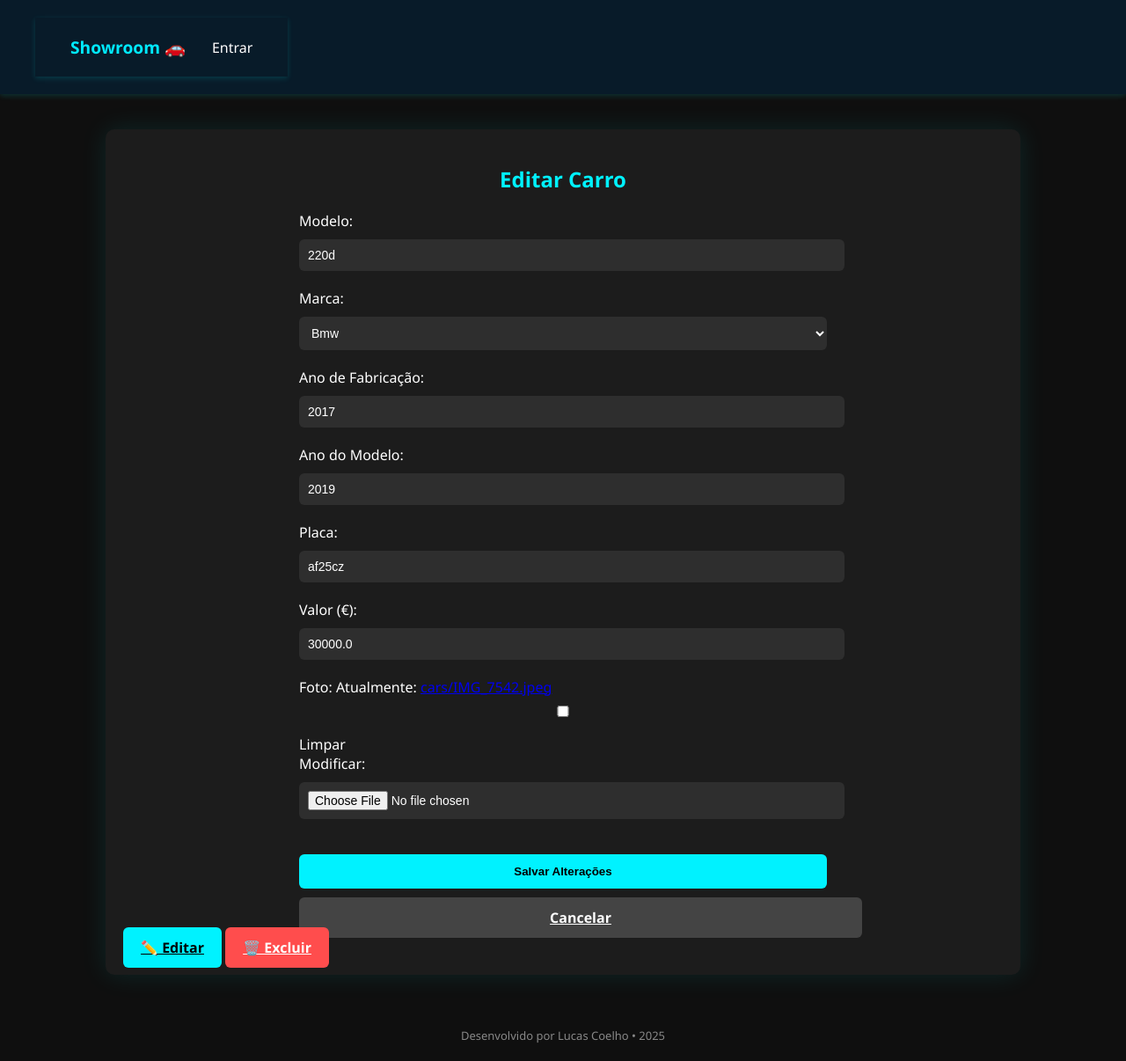
After one commit to Coringadev22/Djanguinho, a Django app: page /car/1/update/ in a window 1280 px wide. The commit adds this page. Shown: the whole page at 88% size. Run offline with Django 5.2, Linux system fonts and the light colour scheme; data comes from the database, SQL or seed files in the repository; both versions use the stored data as it was after the commit.

Commit message:
atualization

```diff
--- a/app/urls.py
+++ b/app/urls.py
@@ -8,7 +8,7 @@ from django.urls import path
 from django.conf import settings
 from django.conf.urls.static import static
 from django.http import HttpResponse
-from cars.views import NewCarView, CarsListView
+from cars.views import NewCarView, CarsListView, CarUpdateView, CarDeleteView
 from accounts.views import register_view
 from django.contrib.auth.views import LoginView, LogoutView
 from cars.views import HomeView
@@ -25,4 +25,6 @@ urlpatterns = [
     path('register/', register_view, name='register'),  # cadastro de usuário
     path('login/', CustomLoginView.as_view(), name='login'),  # login customizado
     path('logout/', LogoutView.as_view(next_page='login'), name='logout'),  # logout
+    path("car/<int:pk>/update/", CarUpdateView.as_view(), name="car_update"),
+    path("car/<int:pk>/update/", CarDeleteView.as_view(), name="car_delete"),
 ] + static(settings.MEDIA_URL, document_root=settings.MEDIA_ROOT)
--- a/cars/forms.py
+++ b/cars/forms.py
@@ -2,11 +2,22 @@ from django import forms
 from cars.models import Car, Brand
 
 class CarForm(forms.ModelForm):
-    brand = forms.ModelChoiceField(queryset=Brand.objects.all())
+    brand = forms.ModelChoiceField(
+        queryset=Brand.objects.all(),
+        widget=forms.Select(attrs={"class": "input-field"})
+    )
 
     class Meta:
         model = Car
         fields = '__all__'
+        widgets = {
+            'model': forms.TextInput(attrs={"class": "input-field"}),
+            'factory_year': forms.NumberInput(attrs={"class": "input-field"}),
+            'model_year': forms.NumberInput(attrs={"class": "input-field"}),
+            'plate': forms.TextInput(attrs={"class": "input-field"}),
+            'value': forms.NumberInput(attrs={"class": "input-field"}),
+            'photo': forms.ClearableFileInput(attrs={"class": "input-field"}),
+        }
 
     def clean_value(self):
         value = self.cleaned_data.get("value")
@@ -14,10 +25,8 @@ class CarForm(forms.ModelForm):
             self.add_error("value", "Valor mínimo deve ser maior que €20.000")
         return value
 
-
     def save(self, commit=True):
         car = super().save(commit=False)
-        # Aqui você pode incluir lógicas adicionais se quiser (ex: log, validação extra...)
         if commit:
             car.save()
         return car
--- a/cars/templates/base.html
+++ b/cars/templates/base.html
@@ -137,14 +137,29 @@
 
   <!-- Navbar -->
   <nav>
+    <nav>
       <div class="nav-left">
+        {% if user.is_authenticated %}
           Olá, {{ user.username }}
+        {% else %}
+          Showroom 🚗
+        {% endif %}
       </div>
+
       <div class="nav-right">
+        {% if user.is_authenticated %}
           <a href="{% url 'new_car' %}">Cadastrar Carro</a>
           <a href="{% url 'cars' %}">Carros</a>
-      <a href="{% url 'logout' %}" class="logout">Sair</a>
+          <form id="logout-form" method="post" action="{% url 'logout' %}" style="display: inline;">
+            {% csrf_token %}
+            <button type="submit" class="logout" style="background: none; border: none; color: #ff4d4d; cursor: pointer;">Sair</button>
+          </form>
+        {% else %}
+          <a href="{% url 'login' %}">Entrar</a>
+        {% endif %}
       </div>
+    </nav>
+
   </nav>
 
   <!-- Conteúdo principal -->
--- /dev/null
+++ b/cars/templates/car_update.html
@@ -0,0 +1,42 @@
+{% extends "base.html" %}
+{% block content %}
+
+<h2 style="text-align: center; color: #00f2ff;">Editar Carro</h2>
+
+<form method="post" enctype="multipart/form-data">
+  {% csrf_token %}
+
+  <div style="max-width: 600px; margin: 0 auto;">
+    <label for="id_model">Modelo:</label>
+    {{ form.model }}
+
+    <label for="id_brand">Marca:</label>
+    {{ form.brand }}
+
+    <label for="id_factory_year">Ano de Fabricação:</label>
+    {{ form.factory_year }}
+
+    <label for="id_model_year">Ano do Modelo:</label>
+    {{ form.model_year }}
+
+    <label for="id_plate">Placa:</label>
+    {{ form.plate }}
+
+    <label for="id_value">Valor (€):</label>
+    {{ form.value }}
+
+    <label for="id_photo">Foto:</label>
+    {{ form.photo }}
+
+    <button type="submit" class="btn" style="margin-top: 20px;">Salvar Alterações</button>
+
+    <a href="{% url 'cars' %}" class="btn" style="margin-top: 10px; background-color: #444; color: white; display: inline-block; text-align: center;">
+      Cancelar
+    </a>
+  </div>
+</form>
+<a href="{% url 'car_update' car.pk %}" class="btn" style="background-color: #00f2ff; color: black;">✏️ Editar</a>
+<a href="{% url 'car_delete' car.pk %}" class="btn" style="background-color: #ff4d4d; color: white;">🗑️ Excluir</a>
+
+
+{% endblock %}
--- a/cars/views.py
+++ b/cars/views.py
@@ -2,11 +2,13 @@ from django.shortcuts import render, redirect
 from cars.models import Car, Brand
 from cars.forms import CarForm
 from django.views import View
-from django.views.generic import ListView
+from django.views.generic import ListView, DeleteView
 from django.views.generic.edit import CreateView
 from django.urls import reverse_lazy
 from django.views.generic import TemplateView
 from django.views.generic.detail import DetailView
+from django.views.generic.edit import UpdateView
+
 
 
 class CarDetailView(DetailView):
@@ -39,3 +41,15 @@ class NewCarView(CreateView):
     template_name = "new_car.html"
     success_url = reverse_lazy("cars")
     context_object_name = "new_car_form"
+
+
+class CarUpdateView(UpdateView):
+    model = Car
+    form_class = CarForm
+    template_name = "car_update.html"
+    success_url = "/cars/"
+
+class CarDeleteView(DeleteView):
+    model = Car
+    template_name = "car_delete.html"
+    success_url = "/cars/"
```
Also changed, not shown: cars/templates/car_delete.html (added, +30 -0 lines), cars/templates/car_detail.html (+18 -5 lines), db.sqlite3. Lines whose indentation alone changed are shown as unchanged.
